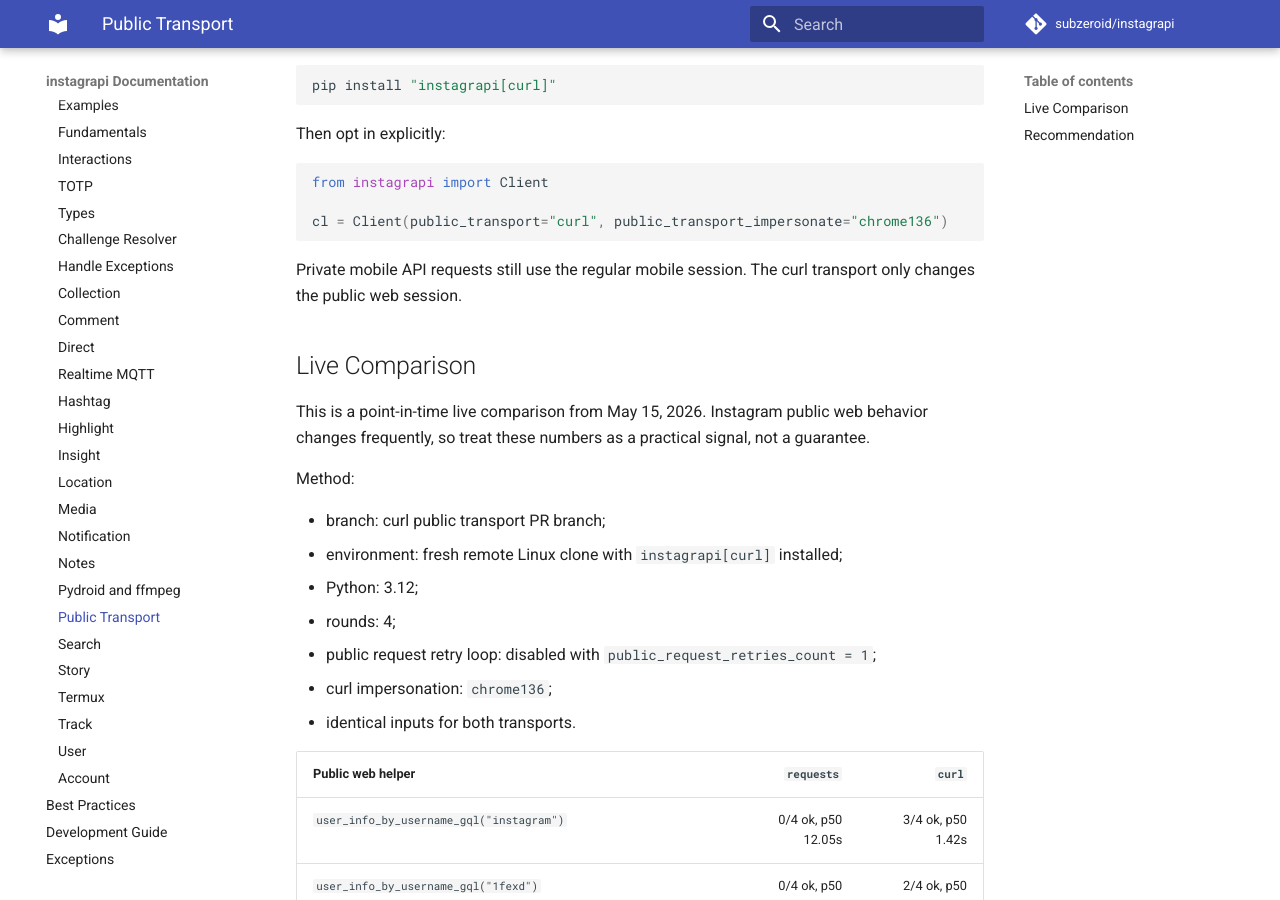
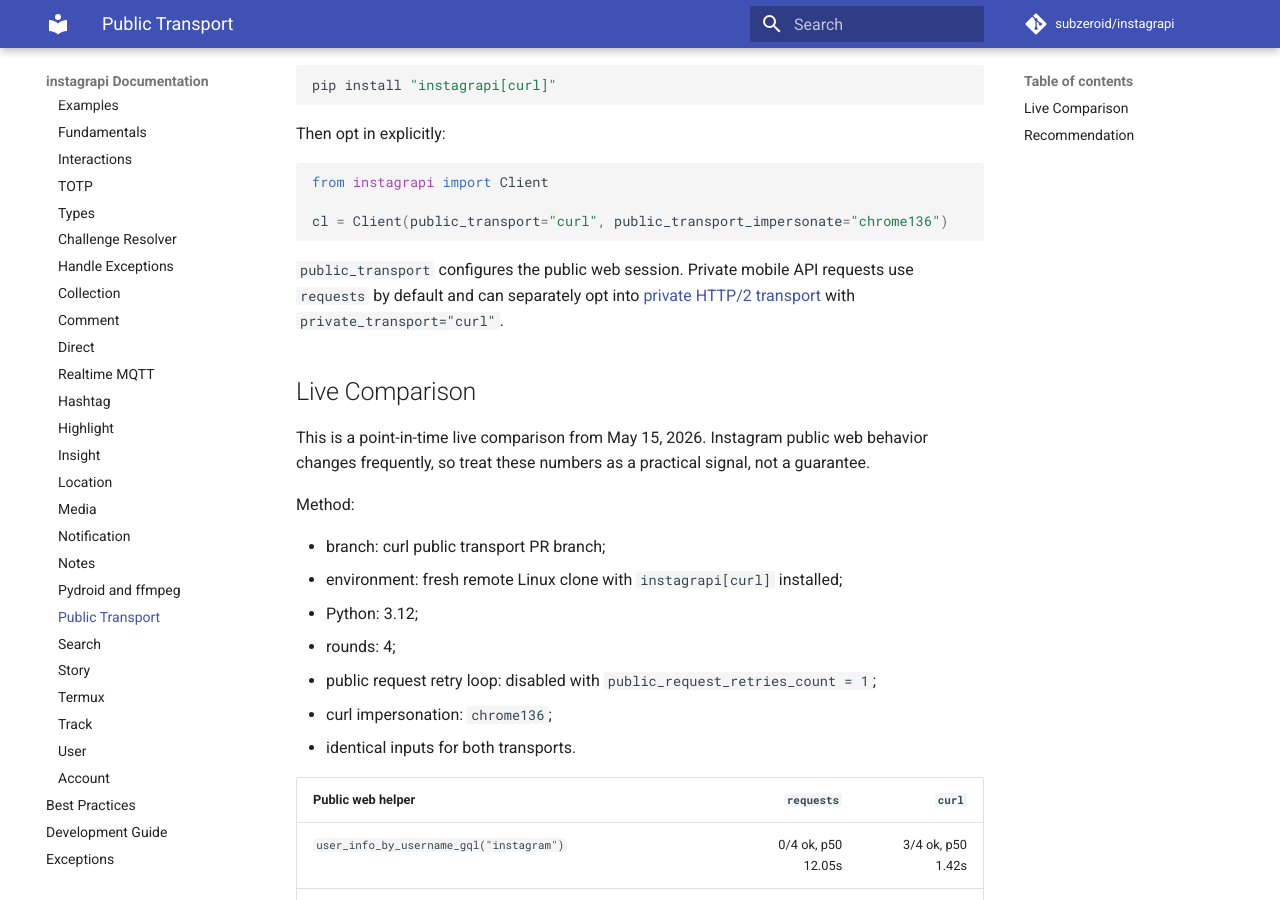
Before and after one commit to del-bestdev/instagrapi, an MkDocs documentation site: the page built from docs/usage-guide/public-transport.md, in a window 1280 px wide and 900 px high, scrolled down 407 px. Built offline with MkDocs 1.6.1 and Material for MkDocs 9.7.7, drawn with Linux system fonts in a browser that asks for light colours; comment, search, counter and statistics services are not loaded; the version menu is left out.

Commit message:
docs: clarify public and private curl transports
Update installation and public transport guidance to describe the new
private HTTP/2 option and link its setup and compatibility notes.

````diff
--- a/docs/usage-guide/public-transport.md
+++ b/docs/usage-guide/public-transport.md
@@ -24,8 +24,8 @@ from instagrapi import Client
 cl = Client(public_transport="curl", public_transport_impersonate="chrome136")
 ```
 
-Private mobile API requests still use the regular mobile session. The curl transport only changes the public web
-session.
+`public_transport` configures the public web session. Private mobile API requests use `requests` by default and can
+separately opt into [private HTTP/2 transport](interactions.md#private-http2-transport) with `private_transport="curl"`.
 
 ## Live Comparison
 
````
Also changed, not shown: README.md (+4 -2 lines).
